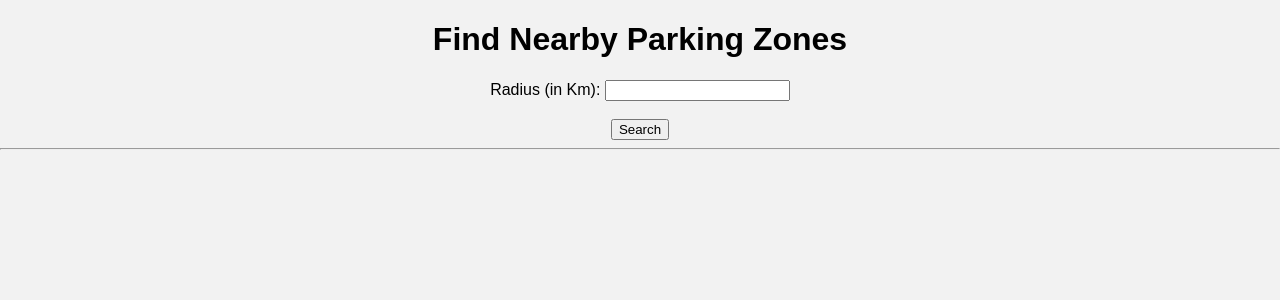
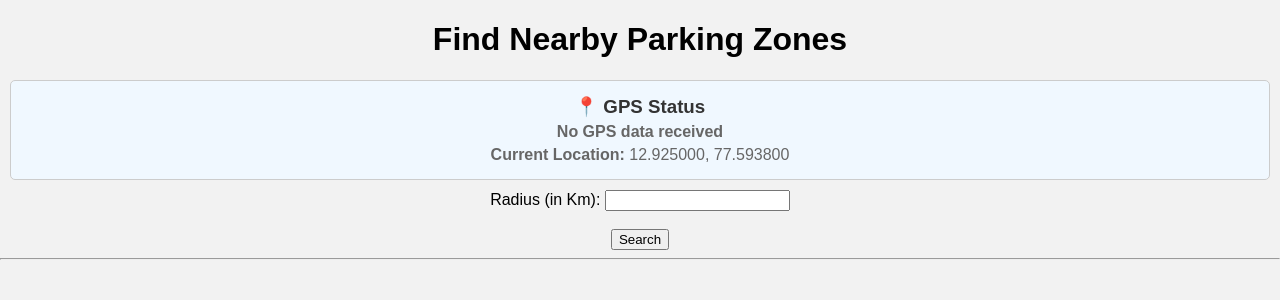
Before and after one commit to fatima-shah249/Parking_zone, a Flask app: page / in a window 1280 px wide. Shown: the part 46-346 px from the top of the page. Run offline with Flask 3, Linux system fonts and the light colour scheme.

Commit message:
Add ESP32 GPS integration: Enhanced Flask app to handle dynamic GPS data from ESP32 with improved error handling and GPS status display

```diff
--- a/main.py
+++ b/main.py
@@ -1,8 +1,9 @@
-from flask import Flask, render_template, redirect, request
+from flask import Flask, render_template, redirect, request, jsonify
 from flask_sqlalchemy import SQLAlchemy
 import os
 from sqlalchemy import text
 import time
+import json
 
 app = Flask(__name__)
 app.config['SQLALCHEMY_DATABASE_URI'] = 'mysql+pymysql://root:password123@localhost/parking_slots?ssl_disabled=True'
@@ -22,11 +23,13 @@ class Location_of_slots(db.Model):
 latest_lat = None
 latest_lng = None
 last_updated = None
+gps_status = "No GPS data received"
 
 @app.route('/', methods=['GET', 'POST'])
 def index():
-    global latest_lat, latest_lng
+    global latest_lat, latest_lng, gps_status
 
+    # Use GPS location if available, otherwise use default Bangalore location
     curr_lat = latest_lat if latest_lat else 12.9250
     curr_lng = latest_lng if latest_lng else 77.5938
 
@@ -69,27 +72,62 @@ def index():
             if radius <= 0:
                 return render_template('error.html')
 
-    return render_template('index.html', slots=nearby_slots, lat=curr_lat, lng=curr_lng, radius=radius)
+    return render_template('index.html', slots=nearby_slots, lat=curr_lat, lng=curr_lng, radius=radius, gps_status=gps_status)
 
 @app.route('/update_location', methods=['POST'])
 def update_location():
-    global latest_lat, latest_lng, last_updated
+    global latest_lat, latest_lng, last_updated, gps_status
     try:
-        data = request.get_json()
+        # Handle both JSON and form data
+        if request.is_json:
+            data = request.get_json()
+        else:
+            # Handle form data from ESP32
+            data = request.form.to_dict()
+            # Try to parse JSON from form data
+            if 'data' in data:
+                try:
+                    data = json.loads(data['data'])
+                except:
+                    pass
+
         lat = data.get('latitude')
         lng = data.get('longitude')
 
         if lat is not None and lng is not None:
-            latest_lat = float(lat)
-            latest_lng = float(lng)
-            last_updated = time.strftime('%Y-%m-%d %H:%M:%S')
-            print(f"[✓] Location Updated: Lat={latest_lat}, Lng={latest_lng} at {last_updated}")
-            return {"status": "success", "message": "Location received"}, 200
+            # Validate coordinates
+            lat = float(lat)
+            lng = float(lng)
+
+            # Basic coordinate validation
+            if -90 <= lat <= 90 and -180 <= lng <= 180:
+                latest_lat = lat
+                latest_lng = lng
+                last_updated = time.strftime('%Y-%m-%d %H:%M:%S')
+                gps_status = f"GPS Active - Last updated: {last_updated}"
+                print(f"[✓] Location Updated: Lat={latest_lat}, Lng={latest_lng} at {last_updated}")
+                return {"status": "success", "message": "Location received", "timestamp": last_updated}, 200
+            else:
+                gps_status = "Invalid GPS coordinates received"
+                return {"status": "error", "message": "Invalid coordinates"}, 400
         else:
+            gps_status = "Missing GPS data"
             return {"status": "error", "message": "Missing lat/lng"}, 400
     except Exception as e:
+        gps_status = f"GPS Error: {str(e)}"
         print(f"Error: {e}")
         return {"status": "error", "message": str(e)}, 400
+
+@app.route('/get_location', methods=['GET'])
+def get_location():
+    """API endpoint to get current GPS location"""
+    global latest_lat, latest_lng, last_updated, gps_status
+    return jsonify({
+        "latitude": latest_lat,
+        "longitude": latest_lng,
+        "last_updated": last_updated,
+        "gps_status": gps_status
+    })
 
 @app.route('/map')
 def map_view():
--- a/templates/index.html
+++ b/templates/index.html
@@ -28,6 +28,18 @@
     <center>
         {% block corousel %}
         <h1>Find Nearby Parking Zones</h1>
+
+        <!-- GPS Status Display -->
+        <div style="background-color: #f0f8ff; padding: 10px; margin: 10px; border-radius: 5px; border: 1px solid #ccc;">
+            <h3 style="margin: 5px 0; color: #333;">📍 GPS Status</h3>
+            <p style="margin: 5px 0; font-weight: bold; color: #666;">{{ gps_status }}</p>
+            {% if lat and lng %}
+            <p style="margin: 5px 0; color: #666;">
+                <strong>Current Location:</strong> {{ "%.6f"|format(lat) }}, {{ "%.6f"|format(lng) }}
+            </p>
+            {% endif %}
+        </div>
+
         <form method="POST">
             <label>Radius (in Km):</label>
             <input type="number" step="0.01" name="radius" required>
```
Also changed, not shown: 1 other file.
